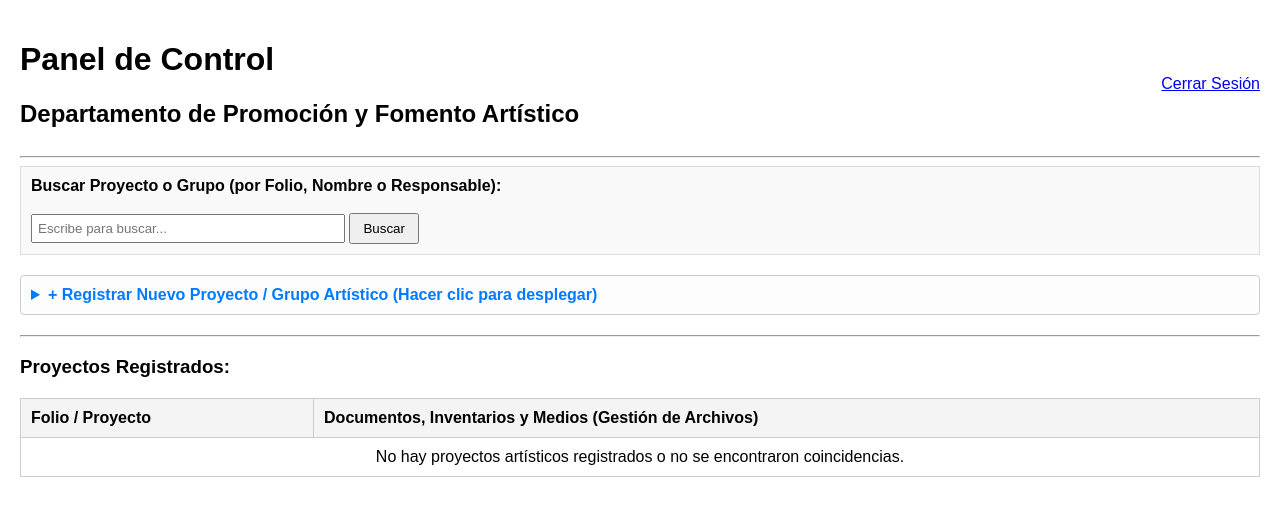
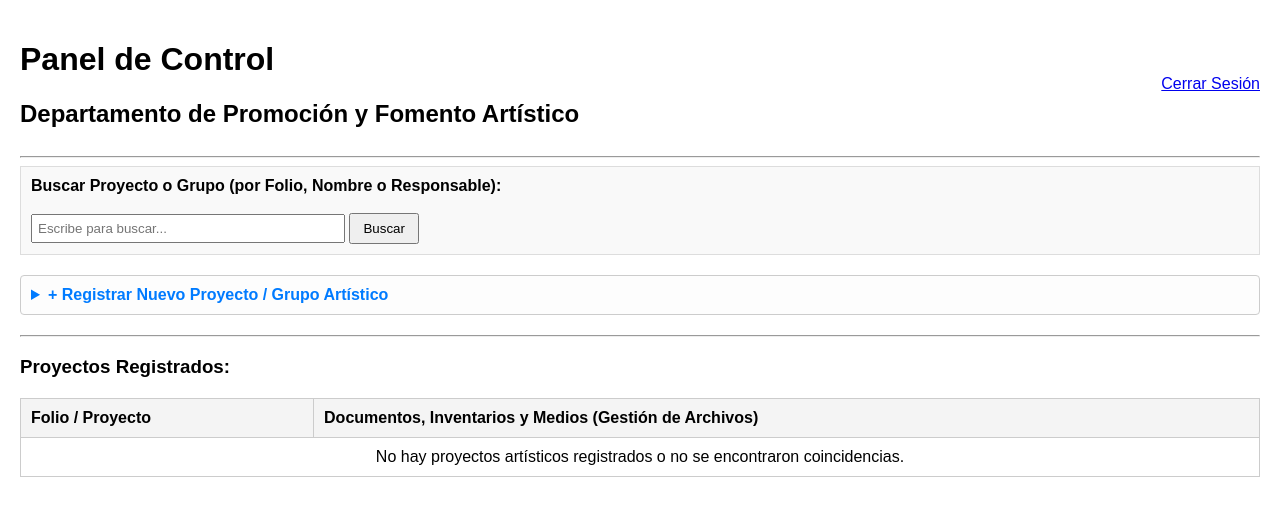
Before and after one commit to Gxnchox/Empresa_01, a Flask app: template templates/promocion_artistica.html in a window 1280 px wide. Shown: the top 516 px of the page. Run offline with Flask 3, Linux system fonts and the light colour scheme; the template is opened without the code that fills it, so the values that code supplies are empty.

Commit message:
prueba automatizacion

```diff
--- a/templates/promocion_artistica.html
+++ b/templates/promocion_artistica.html
@@ -2,7 +2,7 @@
 <html lang="es">
 <head>
     <meta charset="UTF-8">
-    <title>Promoción y Fomento Artístico - DIF Tecámacccc</title>
+    <title>Promoción y Fomento Artístico - DIF Tecámac</title>
     <style>
         body { font-family: Arial, sans-serif; margin: 20px; }
         table { width: 100%; border-collapse: collapse; margin-top: 20px; }
@@ -43,7 +43,7 @@
 
     <!-- FORMULARIO DESPLEGABLE -->
     <details>
-        <summary>+ Registrar Nuevo Proyecto / Grupo Artístico (Hacer clic para desplegar)</summary>
+        <summary>+ Registrar Nuevo Proyecto / Grupo Artístico</summary>
         <div style="margin-top: 15px;">
             <form action="/area/Departamento de promoción y fomento artístico" method="POST" enctype="multipart/form-data">
                 <p style="color: #666; font-size: 13px;"><em>* El folio único se asignará automáticamente (ej. FA-2026-0001).</em></p>
```
